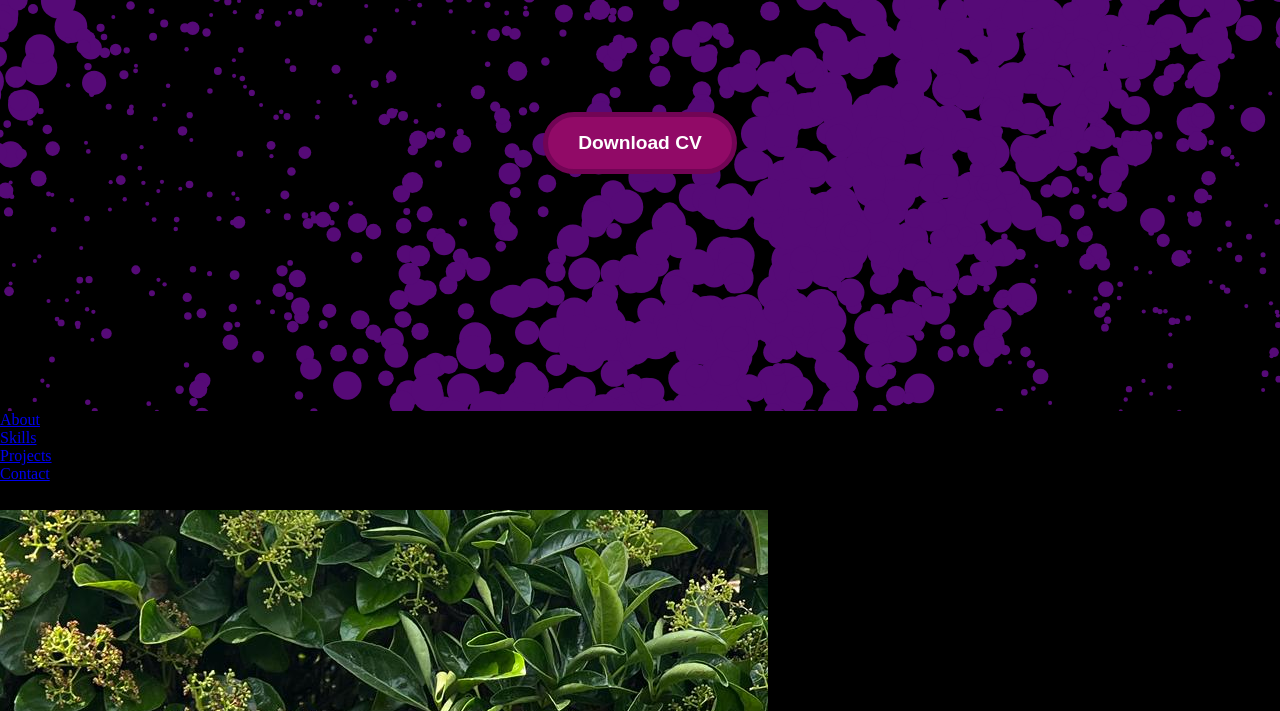
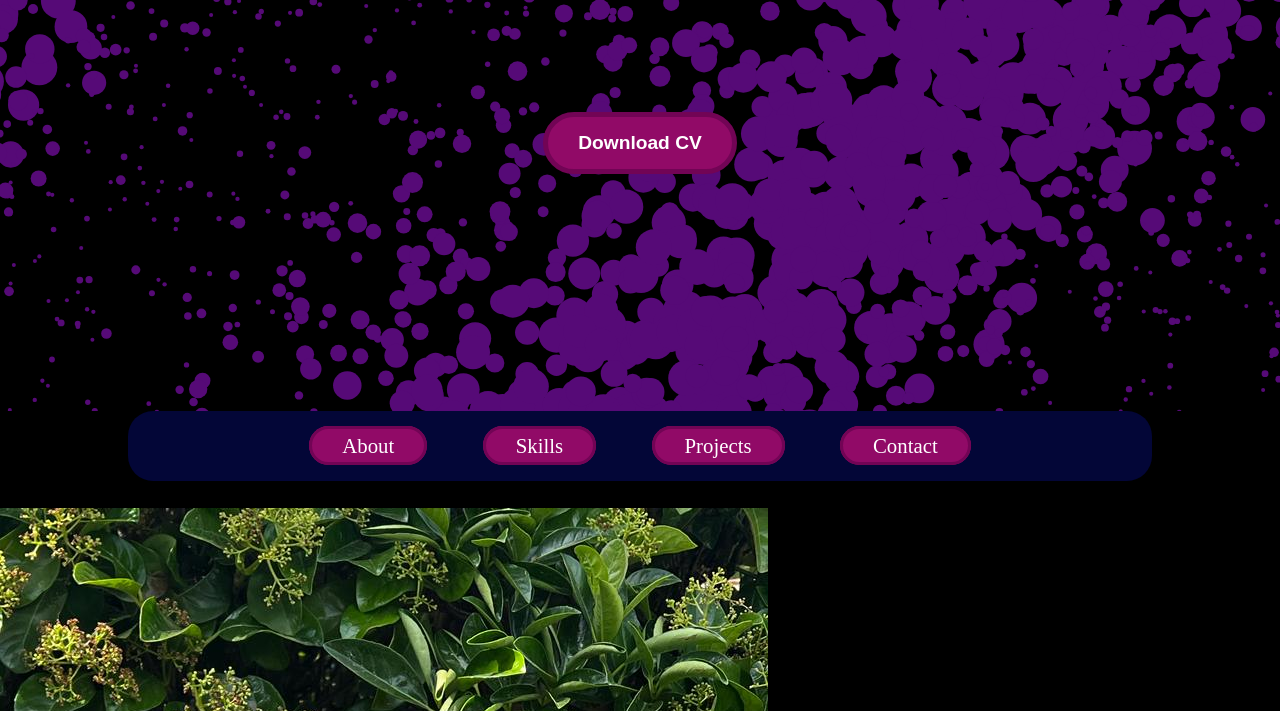
Before and after one commit to tonitoar/tonitoar.github.io, a plain HTML site: page index.html in a window 1280 px wide. Shown: the part 389-1100 px from the top of the page. Drawn offline with nearby package versions, Linux system fonts and the light colour scheme; animation ran at ten frames a second.

Commit message:
nav bar created + button Download CV active

```diff
--- a/index.html
+++ b/index.html
@@ -19,7 +19,7 @@
     <header>
         <section id="inicio">
             <h1>WELCOME TO MY <span class="word-anime">WEB DEV</span> PORTFOLIO </h1>
-            <button class="CV"><a href="">Download CV</a></button>
+            <button class="CV"><a href="/Documents/CV Toni Torredemer.pdf" download="Toni_Torredemer_Argiles_CV.pdf">Download CV</a></button>
         </section>
     </header>
     <nav>
--- a/style.css
+++ b/style.css
@@ -39,8 +39,8 @@ svg{
 
 /* body {
   display: flex;
+  justify-content: center;
   flex-direction: column;
-  justify-content: center;
 } */
 
 header {
@@ -96,3 +96,40 @@ h1 {
   padding: 17px 29px;
   border-radius: 50px;
 }
+
+nav {
+  background-color: var(--context-background);
+  width: 80%;
+  height: 70px;
+  display: flex;
+  justify-content: center;
+  align-items: center;
+  margin: 0 auto;
+  border-radius: 25px;
+  /* position: fixed;
+  z-index: 1; */
+}
+
+nav ul {
+  width: 70%;
+  height: 50px;
+  display: flex;
+  justify-content: space-around;
+  list-style: none;
+  align-items: center;
+
+}
+
+/* nav li {
+  padding: 5px;
+} */
+
+nav a {
+  color: var(--light-text);
+  text-decoration: none;
+  font-size: 1.3rem;
+  background-color: var(--red-purple2);
+  border: solid 3px var(--red-purple1);
+  padding: 5px 30px;
+  border-radius: 25px;
+}
```
Also changed, not shown: 1 other file.
